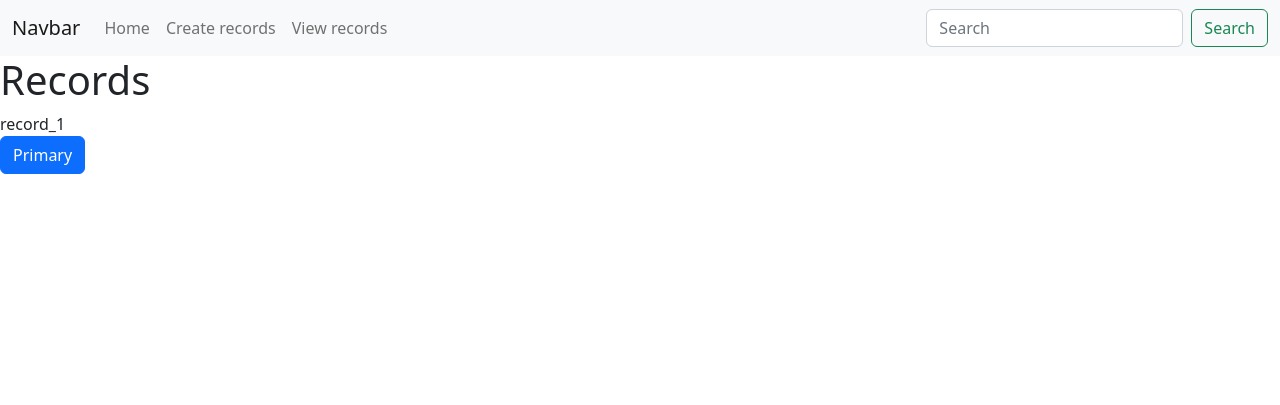
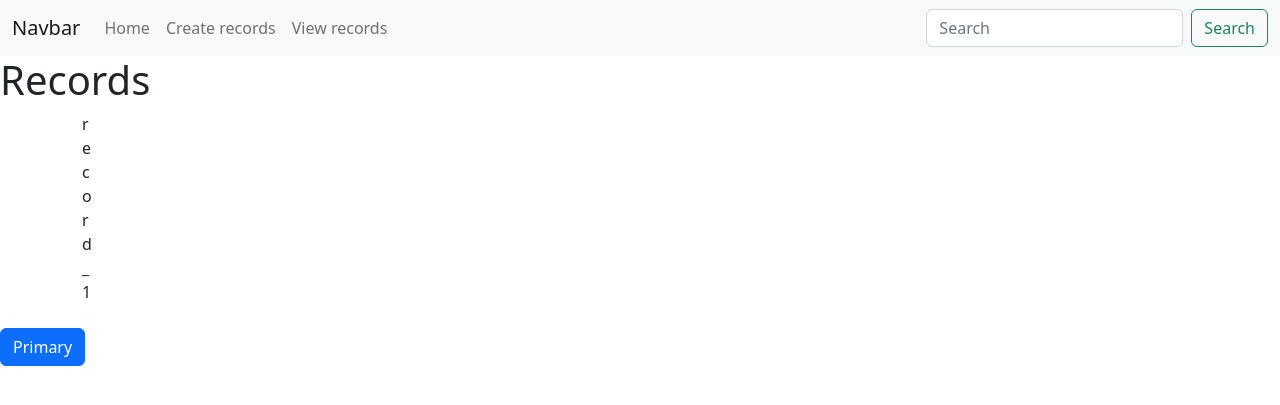
Before and after one commit to 3nk0d/Python-Basic-homeworks, a Flask app: page /view_records/ in a window 1280 px wide. Shown: the top 405 px of the page. Run offline with Flask 3, Linux system fonts and the light colour scheme; parts of the project's set-up code (start-up, migrations or seed data) failed here and were passed over.

Commit message:
Add for to view_records.html

```diff
--- a/homework_06/templates/view_records.html
+++ b/homework_06/templates/view_records.html
@@ -11,7 +11,11 @@
     {% block body %}
 
       <h1>Records</h1>
-      {{ record }}
+      <div class="container">
+      {% for item in record %}
+        <li class="list-group-item">{{ item }}</li>
+      {% endfor %}
+      </div>
         <br>
       <button type="button" class="btn btn-primary">Primary</button>
 
```
